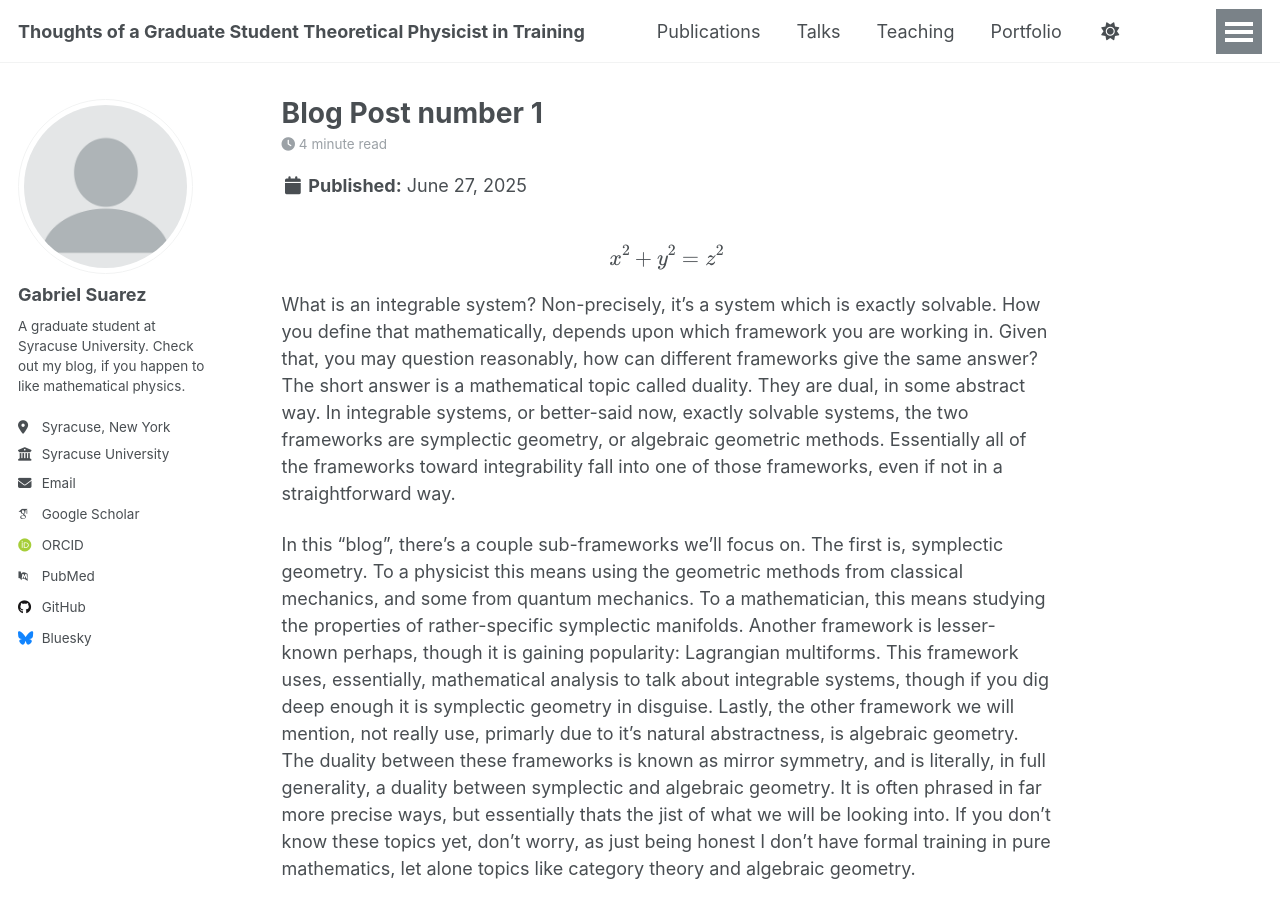
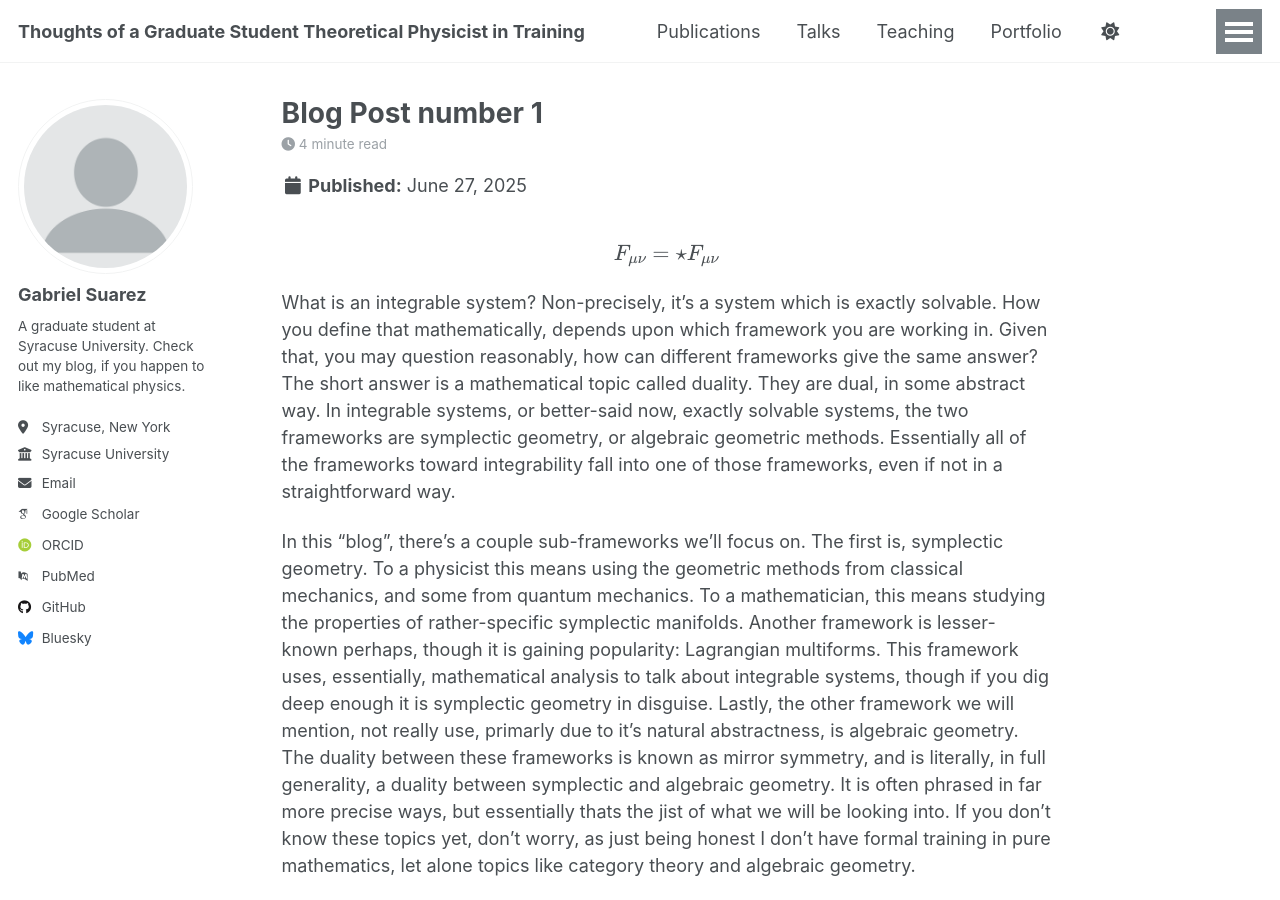
Before and after one commit to marfmarfalot/marfmarfalot.github.io, a Jekyll site: the page built from _posts/2012-08-14-blog-post-1.md, in a window 1280 px wide and 900 px high. Built offline with Jekyll 4.4.1, drawn with Linux system fonts in a browser that asks for light colours; some web fonts are replaced.

Commit message:
Update 2012-08-14-blog-post-1.md

```diff
--- a/_posts/2012-08-14-blog-post-1.md
+++ b/_posts/2012-08-14-blog-post-1.md
@@ -12,7 +12,7 @@ tags:
   - Spectral curve
   - nonlinear PDEs
 ---
-$$ x^2+y^2=z^2 $$
+$$ F_{\mu \nu}=\star F_{\mu \nu} $$
 
 What is an integrable system? Non-precisely, it's a system which is exactly solvable. How you define that mathematically, depends upon which framework you are working in. Given that, you may question reasonably, how can different frameworks give the same answer? The short answer is a mathematical topic called duality. They are dual, in some abstract way. In integrable systems, or better-said now, exactly solvable systems, the two frameworks are symplectic geometry, or algebraic geometric methods. Essentially all of the frameworks toward integrability fall into one of those frameworks, even if not in a straightforward way.
 
```
